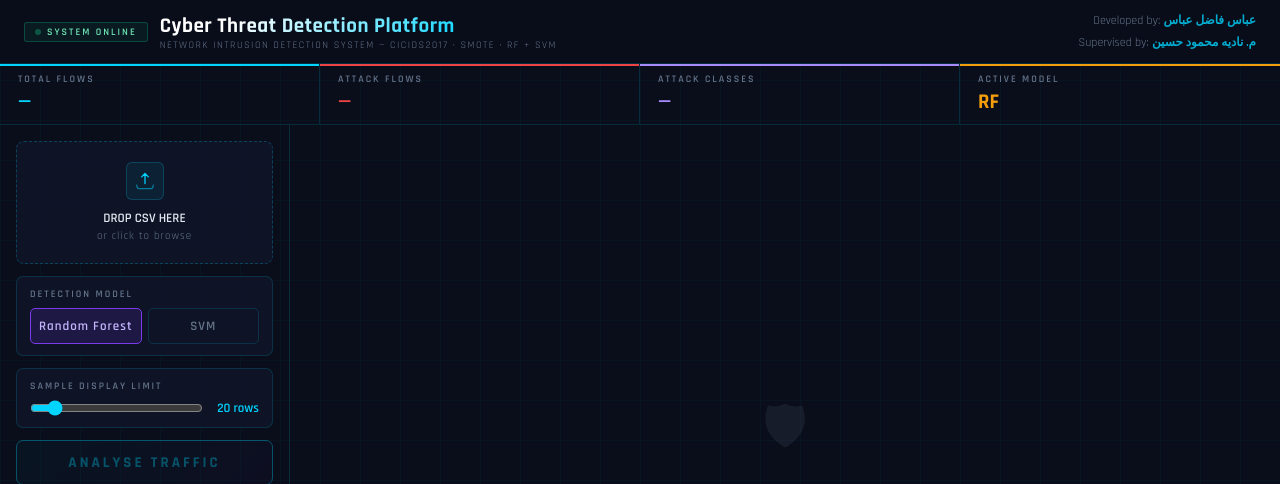
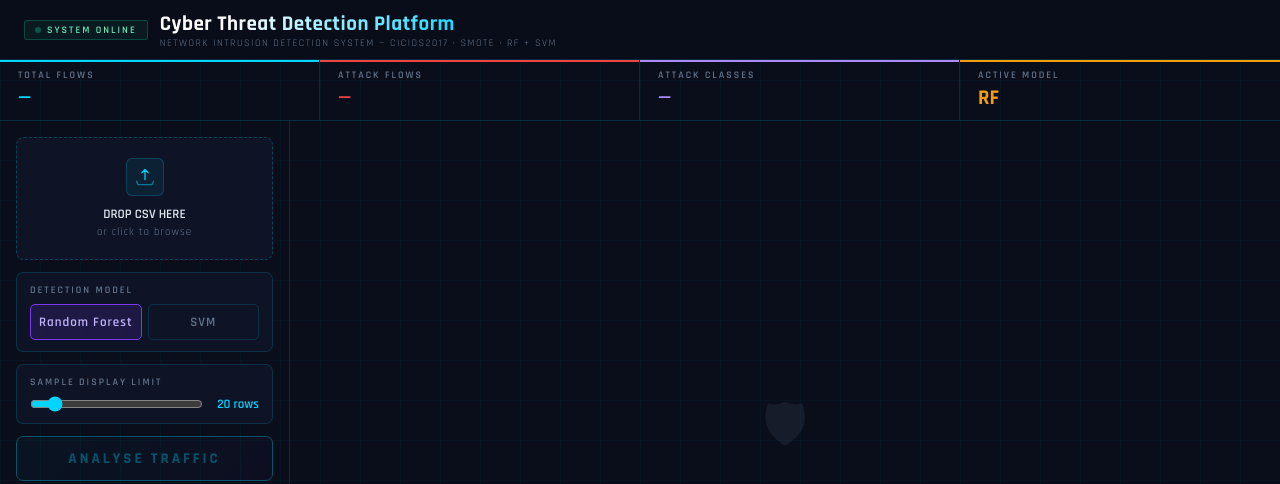
Before and after one commit to aabs9/myproject, a Flask app: page / in a window 1280 px wide. Shown: the top 484 px of the page. Run offline with Flask 3, Linux system fonts and the light colour scheme.

Commit message:
Remove developer credits from index.html
Removed credits section from the topbar.

```diff
--- a/templates/index.html
+++ b/templates/index.html
@@ -215,10 +215,7 @@ tbody tr:hover td{background:rgba(0,212,255,.03)}
       <div class="topbar-sub">NETWORK INTRUSION DETECTION SYSTEM — CICIDS2017 · SMOTE · RF + SVM</div>
     </div>
   </div>
-  <div class="topbar-credits">
-    Developed by: <strong>عباس فاضل عباس</strong><br>
-    Supervised by: <strong>م. ناديه محمود حسين</strong>
-  </div>
+
 </div>
 
 <!-- STATS BAR -->
```
